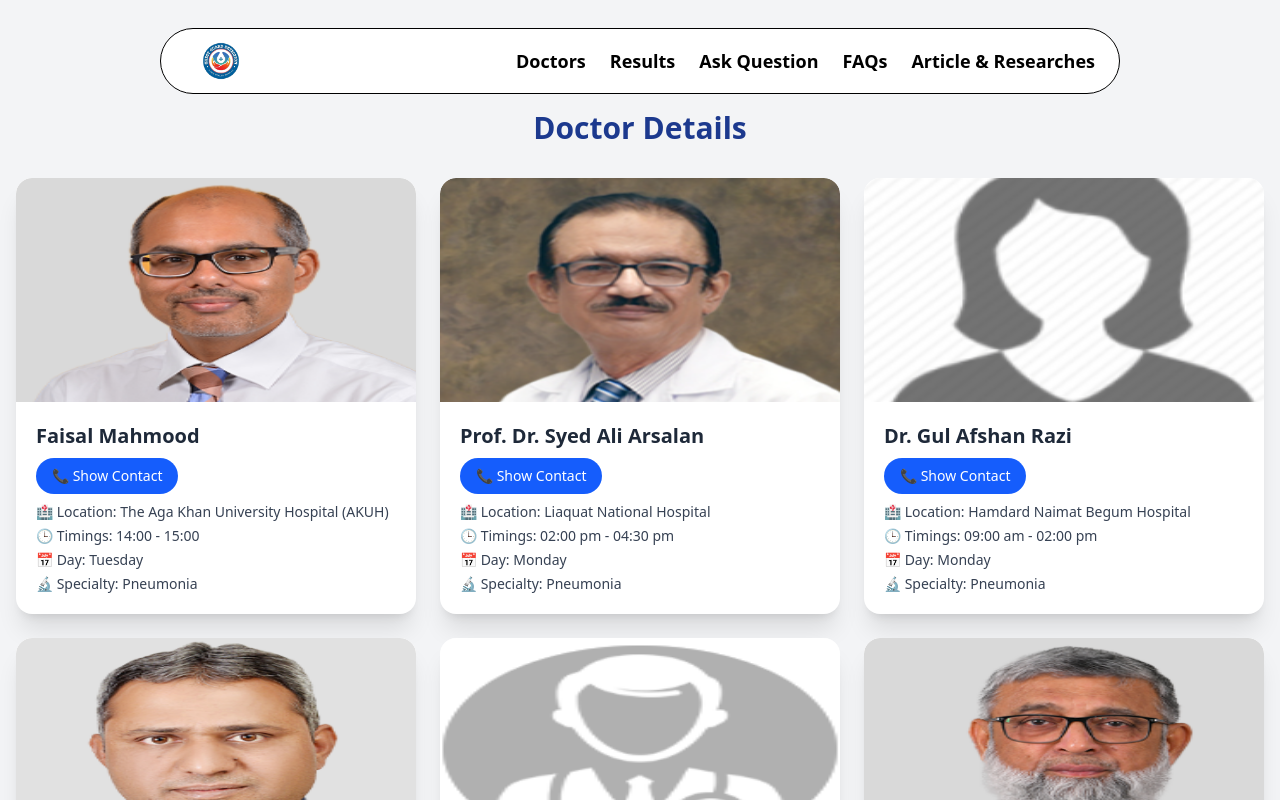
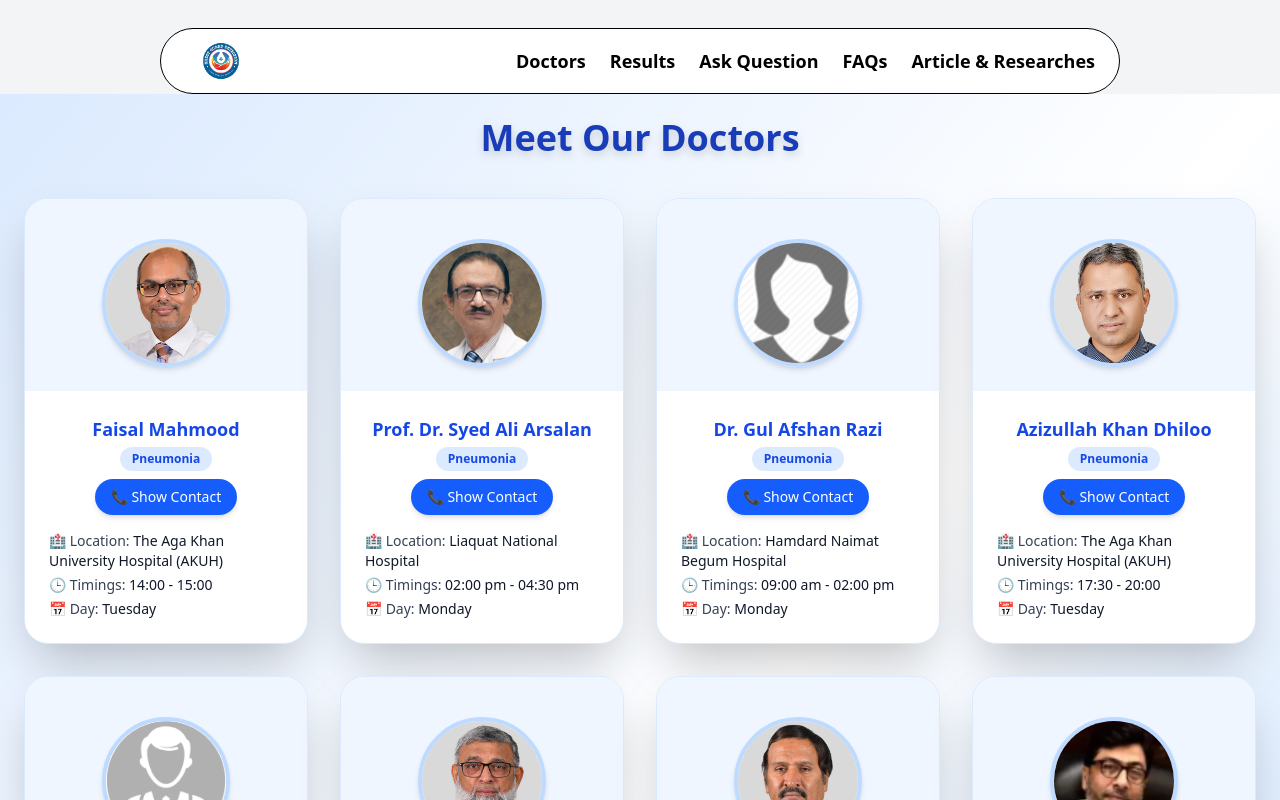
Before and after one commit to KhalidHasanSid/chestGuard_AI_and_Deeplearning, a React (Vite) app in the folder Frontend/: page /Doctor in a window 1280 px wide. Shown: the top 800 px of the page. Built offline with nearby package versions, Linux system fonts and the light colour scheme; sample sign-in values are in the browser's storage.

Commit message:
Frontend allowed hosts!

```diff
--- a/Frontend/src/Doctor.tsx
+++ b/Frontend/src/Doctor.tsx
@@ -111,34 +111,36 @@ function Doctor() {
     ];
 
     return (
-        <div className="p-4 bg-gray-100 min-h-screen">
-            <h1 className="text-3xl font-bold text-center text-blue-900 mb-8">Doctor Details</h1>
-            <div className="grid gap-6 sm:grid-cols-1 md:grid-cols-2 lg:grid-cols-3">
+        <div className="p-6 bg-gradient-to-br from-blue-100 via-white to-blue-200 min-h-screen">
+            <h1 className="text-4xl font-extrabold text-center text-blue-800 mb-10 drop-shadow-lg">Meet Our Doctors</h1>
+            <div className="grid gap-8 sm:grid-cols-1 md:grid-cols-2 lg:grid-cols-3 xl:grid-cols-4 justify-items-center">
                 {doctors.map((doctor) => (
                     <div
                         key={doctor.id}
-                        className="bg-white shadow-xl rounded-2xl overflow-hidden transform hover:scale-[1.03] hover:shadow-2xl transition duration-300"
+                        className="bg-white shadow-2xl rounded-3xl overflow-hidden transform hover:scale-[1.04] hover:shadow-blue-300 transition duration-300 w-full max-w-xs flex flex-col items-center border border-blue-100"
                     >
-                        <img
-                            src={doctor.image}
-                            alt={doctor.name}
-                            className="w-full h-56 object-cover-auto rounded-t-2xl"
-                        />
-                        <div className="p-5 space-y-2">
-                            <h2 className="text-xl font-bold text-gray-800">{doctor.name}</h2>
+                        <div className="w-full h-48 bg-blue-50 flex items-center justify-center">
+                            <img
+                                src={doctor.image}
+                                alt={doctor.name}
+                                className="w-32 h-32 object-cover rounded-full border-4 border-blue-200 shadow-md mt-4"
+                            />
+                        </div>
+                        <div className="p-6 w-full flex flex-col items-center">
+                            <h2 className="text-lg font-bold text-blue-700 mb-1 text-center">{doctor.name}</h2>
+                            <span className="text-xs bg-blue-100 text-blue-700 px-3 py-1 rounded-full mb-2 font-semibold">{doctor.specialty}</span>
 
                             <button
                                 onClick={() => handleShowNumber(doctor.id)}
-                                className="flex items-center gap-2 text-sm text-white bg-blue-600 px-4 py-2 rounded-full hover:bg-blue-700 transition"
+                                className="flex items-center gap-2 text-sm text-white bg-blue-600 px-4 py-2 rounded-full hover:bg-blue-700 transition shadow-md mb-2"
                             >
                                 📞 {showNumberId === doctor.id ? doctor.contactNumber : "Show Contact"}
                             </button>
 
-                            <div className="text-sm text-gray-700 space-y-1">
-                                <p><span className="font-medium">🏥 Location:</span> {doctor.hospitalLocation}</p>
-                                <p><span className="font-medium">🕒 Timings:</span> {doctor.timings}</p>
-                                <p><span className="font-medium">📅 Day:</span> {doctor.day}</p>
-                                <p><span className="font-medium">🔬 Specialty:</span> {doctor.specialty}</p>
+                            <div className="text-sm text-gray-700 space-y-1 w-full text-left mt-2">
+                                <p><span className="font-medium">🏥 Location:</span> <span className="text-gray-900">{doctor.hospitalLocation}</span></p>
+                                <p><span className="font-medium">🕒 Timings:</span> <span className="text-gray-900">{doctor.timings}</span></p>
+                                <p><span className="font-medium">📅 Day:</span> <span className="text-gray-900">{doctor.day}</span></p>
                             </div>
                         </div>
                     </div>
```
Also changed, not shown: 1 other file (tests, documents, lock files or other folders).
